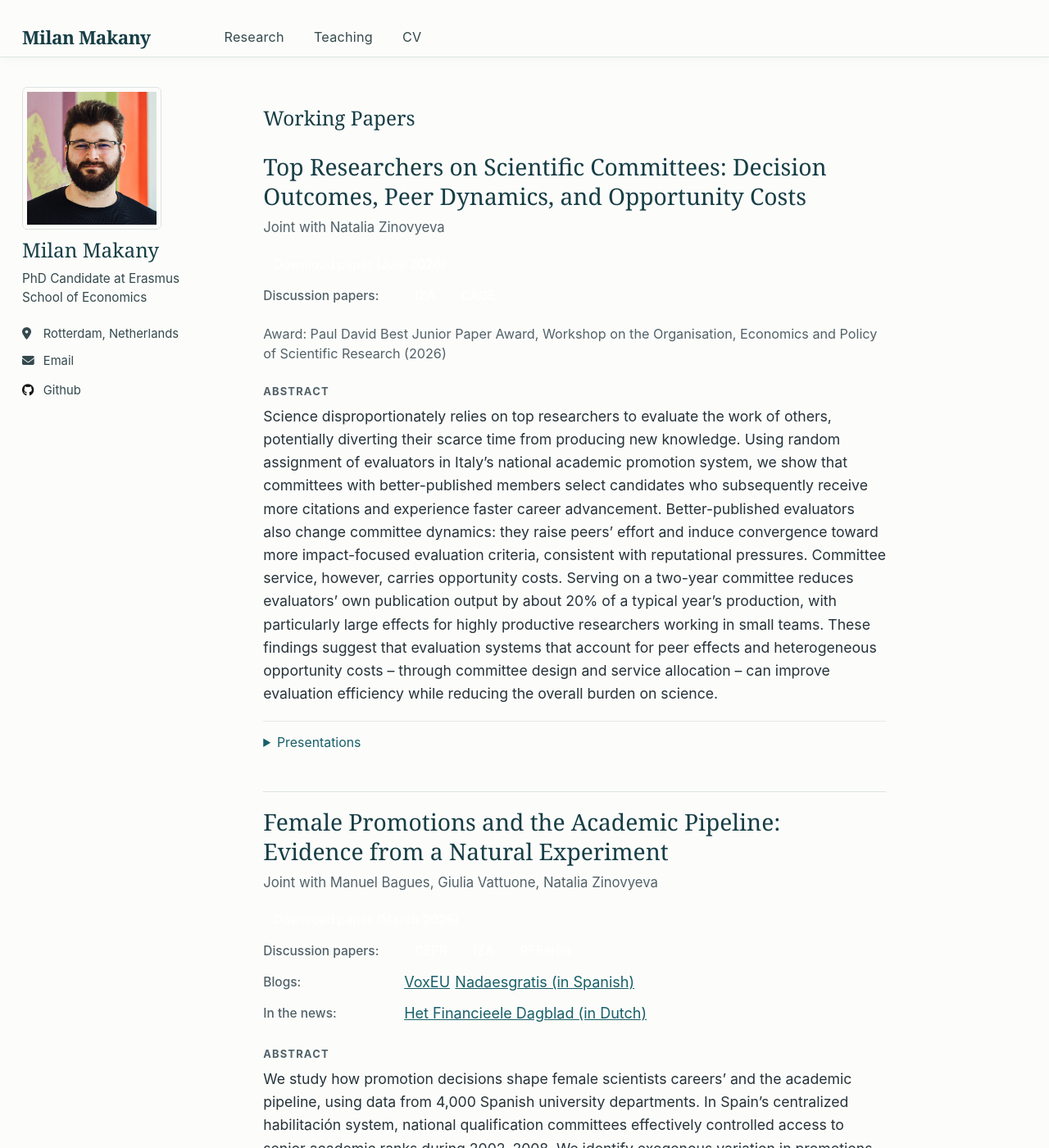
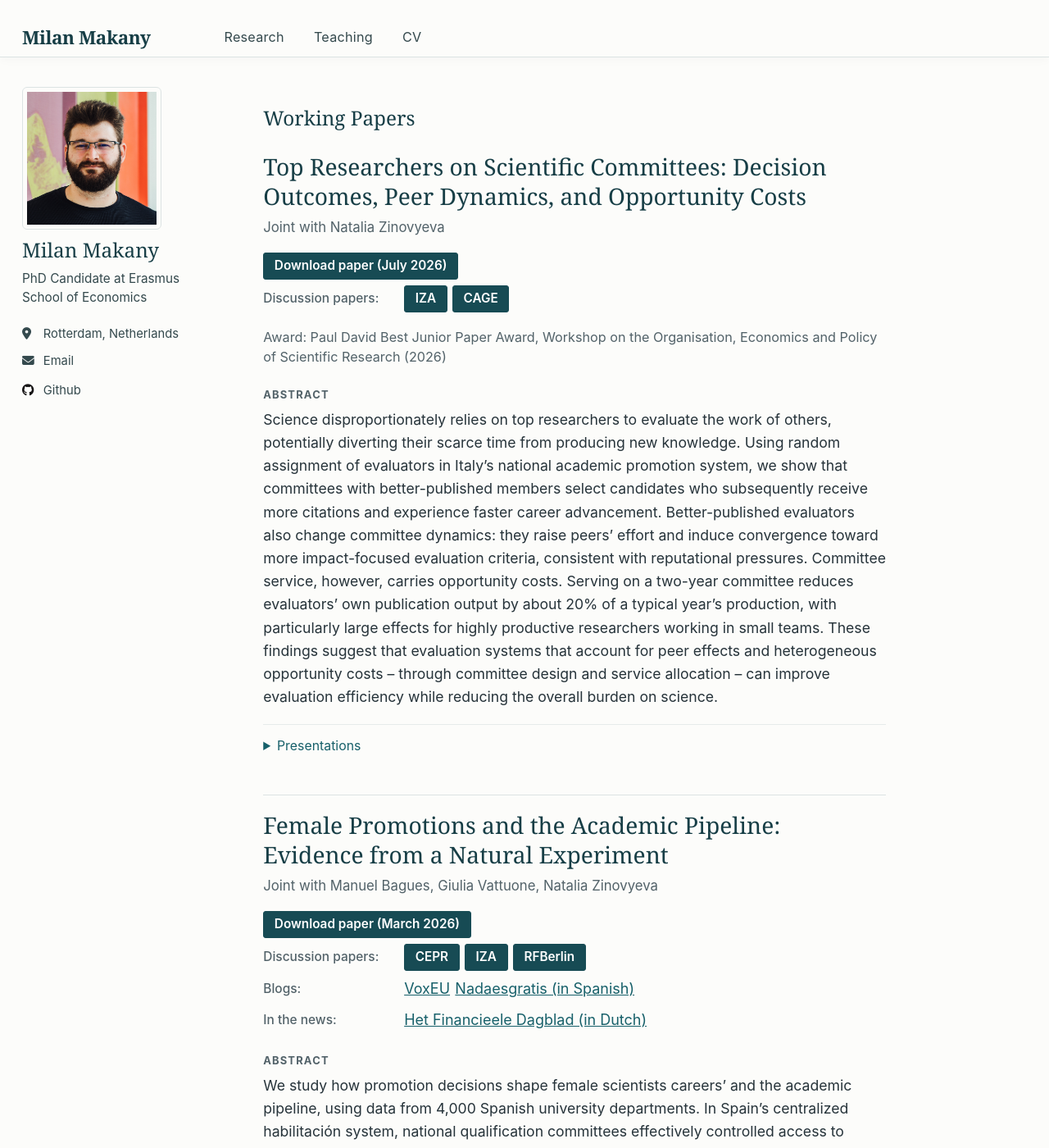
Before and after one commit to makany-milan/makany-milan.github.io, a Jekyll site: the page built from _pages/research.html, in a window 1280 px wide and 1400 px high. Shown: the whole window at 82% size. Built offline with Jekyll 4.4.1, drawn with Linux system fonts in a browser that asks for light colours.

Commit message:
button visibility

```diff
--- a/_sass/_academic.scss
+++ b/_sass/_academic.scss
@@ -175,13 +175,17 @@ body {
   }
 
   .archive__item-link-btn {
-    background: transparent;
-    border: 1px solid #9bb9bb;
-    color: #17606a;
+    background-color: #174b54;
+    border: 1px solid #174b54 !important;
+    color: #fff !important;
     font-weight: 600;
     text-decoration: none;
 
-    &:hover, &:focus { background: #e9f0ef; color: #174b54; }
+    &:hover, &:focus {
+      background-color: #103b43;
+      border-color: #103b43 !important;
+      color: #fff !important;
+    }
   }
 
   .archive__item-award {
```
